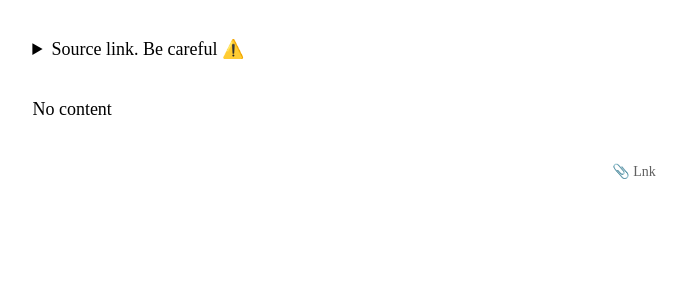
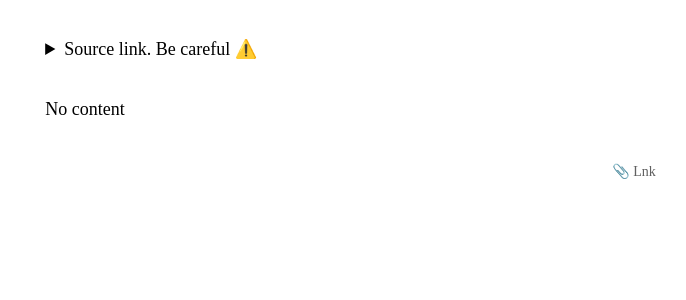
Before and after one commit to antavik/lnk, a Python web app: template app/templates/empty.html in a window 1280 px wide. Shown: the top 300 px of the page, without its empty margins (6-692 px from the left). Run offline with Jinja, Linux system fonts and the light colour scheme; the template is opened without the code that fills it, so the values that code supplies are empty.

Commit message:
refactroing

```diff
--- a/app/main.py
+++ b/app/main.py
@@ -35,7 +35,7 @@ text_content_template = rendering_env.get_template(
 )
 html_content_template = rendering_env.get_template(
     settings.HTML_CONTENT_TEMPLATE_FILENAME, parent=settings.BASE_TEMPLATE_FILENAME  # noqa
-)  # noqa
+)
 
 routes = web.RouteTableDef()
 routes.static('/static', settings.STATIC_PATH)
--- a/app/templates/base.html
+++ b/app/templates/base.html
@@ -8,8 +8,9 @@
   <link rel="icon" type="image/png" sizes="16x16" href="../static/favicon-16x16.png">
   <link rel="manifest" href="../static/site.webmanifest">
   <!-- End favicon -->
-  <meta name="viewport" content="width=device-width, initial-scale=0.7 maximum-scale=1.0, user-scalable=0"/>
-  <meta name="HandheldFriendly" content="True"/>
+  <meta charset="utf-8">
+  <meta name="viewport" content="width=device-width, initial-scale=1.0 maximum-scale=1.2, user-scalable=0"/>
+  <meta name="HandheldFriendly" content="true"/>
   <style type="text/css">
     html {
       height: 100%;
@@ -22,7 +23,7 @@
     }
     .base {
       margin-top: 3%;
-      margin-left: 3%;
+      margin-left: 4%;
       font-size: 18px;
     }
     .content {
```
